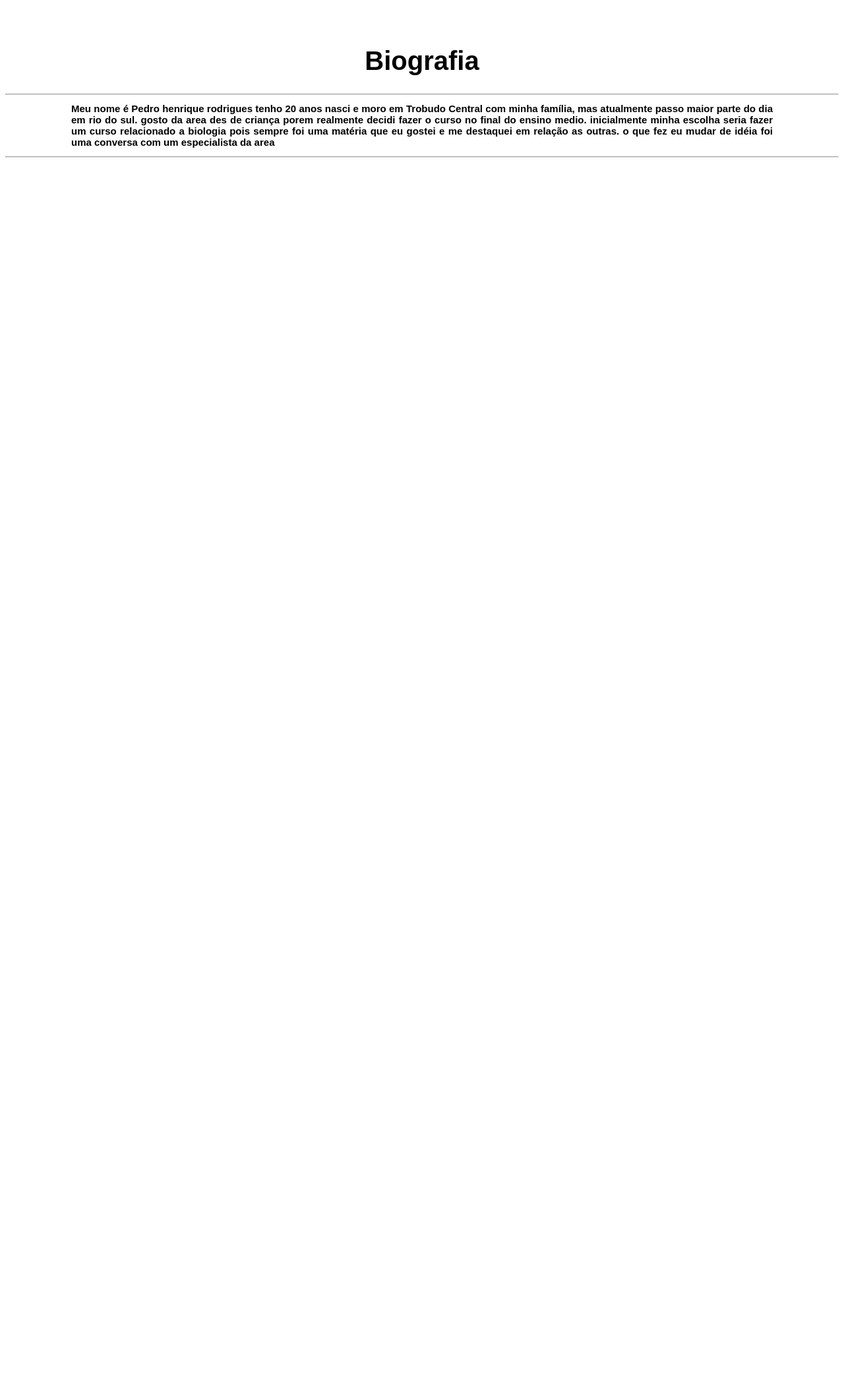
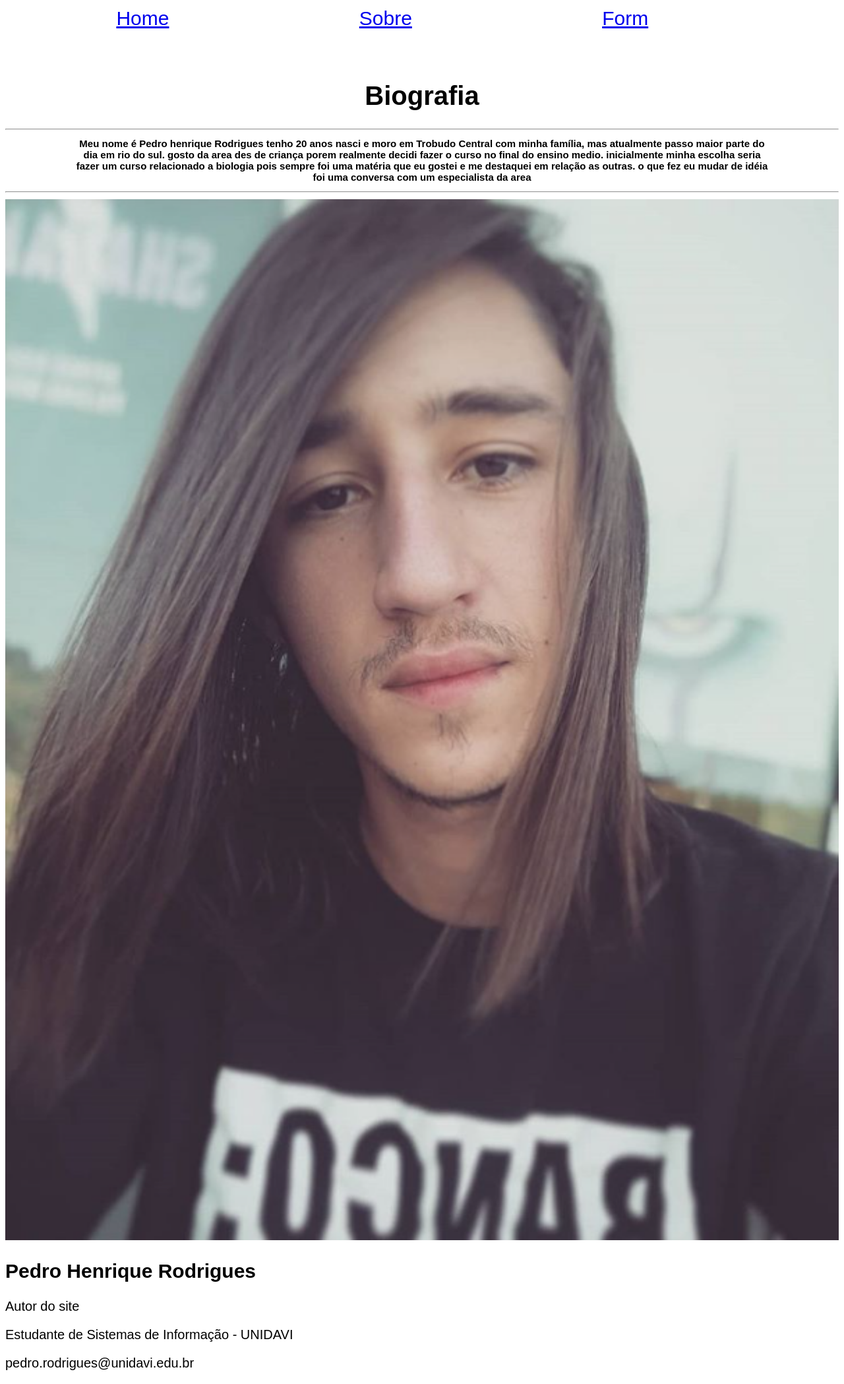
Before and after one commit to marcondesmacaneiro/aula_webi_2021, a PHP site: page /sobre.html in a window 1280 px wide. Shown: the whole page at 66% size. Before the commit the page ends 239 px from the top, so only its background shows below. Run offline with PHP 8.4, Linux system fonts and the light colour scheme.

Commit message:
trabalhando em tudo

```diff
--- a/pedro_rodrigues/estilo.css
+++ b/pedro_rodrigues/estilo.css
@@ -18,7 +18,24 @@ body{
     font-size: 10px;
     color: rgb(0, 0, 0);
 
-    text-align: justify;
+    text-align: center;
     padding-left: 100px;
     padding-right: 100px;
 }
+
+.lista_nav li{
+        position:relative;
+        display: inline-block;
+        padding-left:140px;
+        padding-right:140px
+}
+.lista_nav {
+    margin: 0;
+    padding: 3px;
+    font-size: 30px;
+    overflow: hidden;
+    text-align: center;
+    width: 90%;
+    list-style:none;
+    display: inline-block;
+}
--- a/pedro_rodrigues/sobre.html
+++ b/pedro_rodrigues/sobre.html
@@ -8,17 +8,37 @@
     <title>Form</title>
 </head>
 <body>
+    <header>
+        <nav>
+            <ul class="lista_nav">
+                <li><a href="index.html">Home</a></li>
+                <li><a href="sobre.html">Sobre</a></li>
+                <li><a href="formulario.html">Form</a></li>
+            </ul>
+        </nav>
+    </header>
+
     <div id="texto1">
         <h1>Biografia</h1>
     </div>
     <hr>
     <div id="texto2">
-        <h2>Meu nome é Pedro henrique rodrigues tenho 20 anos nasci e moro em Trobudo Central com minha família, mas atualmente passo maior parte do dia em rio do sul.
+        <h2>Meu nome é Pedro henrique Rodrigues tenho 20 anos nasci e moro em Trobudo Central com minha família, mas atualmente passo maior parte do dia em rio do sul.
             gosto da area des de criança porem realmente decidi fazer o curso no final do ensino medio.
             inicialmente minha escolha seria fazer um curso relacionado a biologia pois sempre foi uma matéria que eu gostei e me destaquei em relação as outras.
             o que fez eu mudar de idéia foi uma conversa com um especialista da area </h2>
     </div>
     <hr>
 
+    <div class="card">
+        <img src="pedro.png" alt="Mike" style="width:100%" class="foto">
+        <div class="container">
+          <h2>Pedro Henrique Rodrigues</h2>
+          <p class="title">Autor do site</p>
+          <p>Estudante de Sistemas de Informação - UNIDAVI</p>
+          <p>pedro.rodrigues@unidavi.edu.br</p>
+        </div>
+      </div>
+
 </body>
 </html>
```
Also changed, not shown: pedro_rodrigues/formulario.html (added, +41 -0 lines), pedro_rodrigues/index.html (+6 -4 lines), pedro_rodrigues/pedro.png (added).
